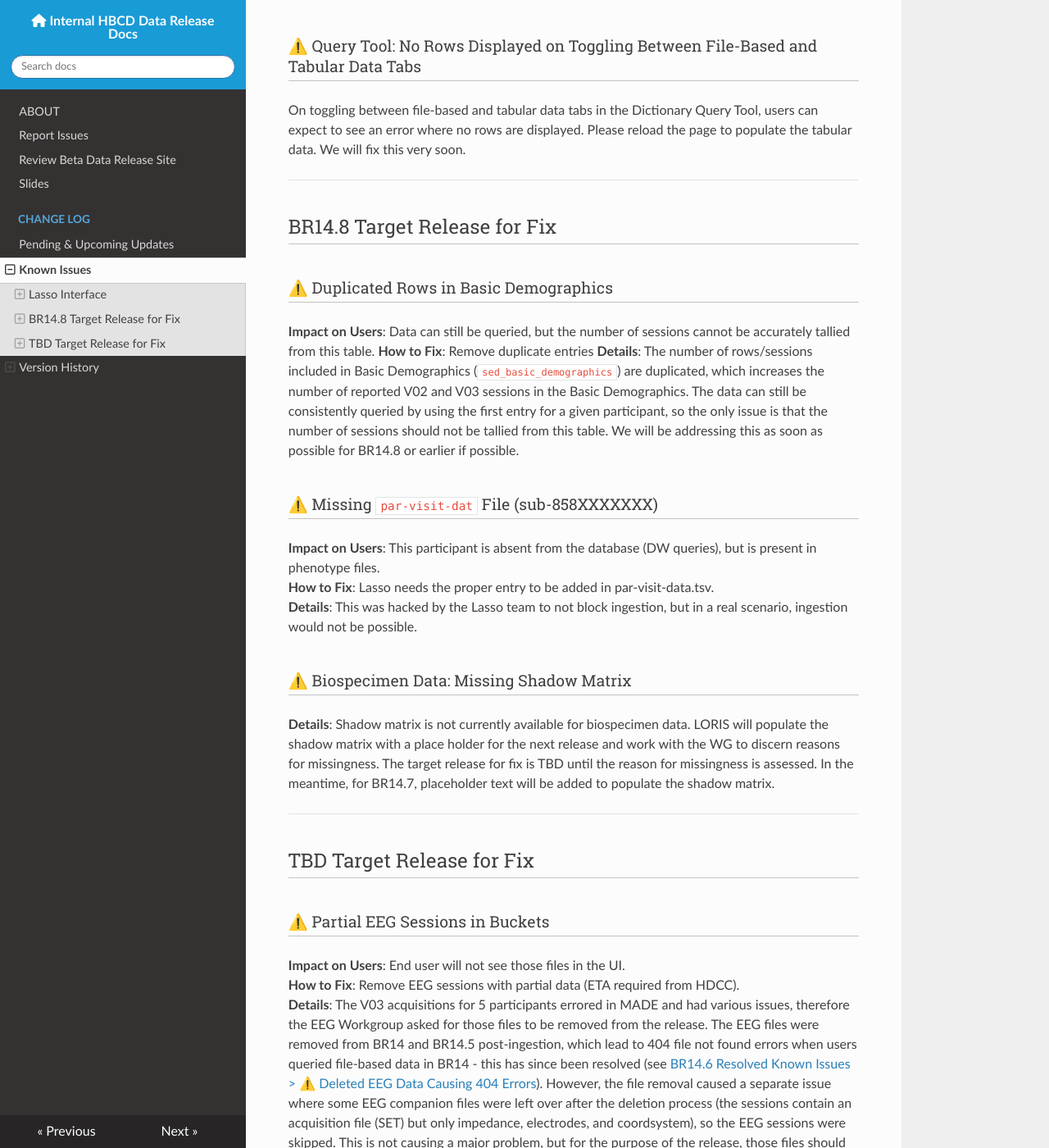
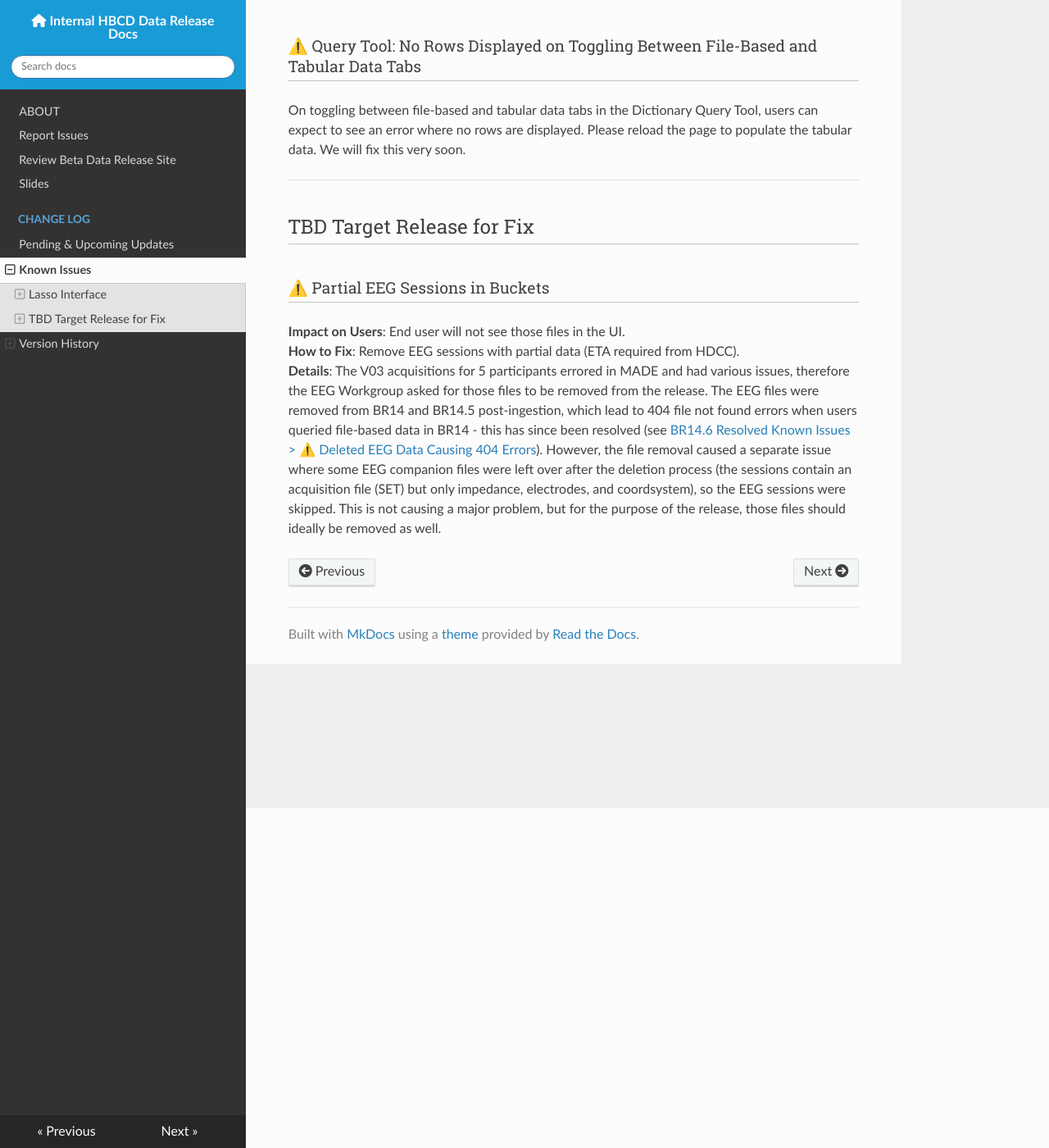
Before and after one commit to DCAN-Labs/hbcd-docs-internal, an MkDocs documentation site: the page built from docs/changelog/knownissues.md, in a window 1280 px wide and 1400 px high, scrolled down 415 px. Shown: the whole window at 82% size. Built offline with MkDocs 1.6.1, drawn with Linux system fonts in a browser that asks for light colours; nearby versions of some CDN libraries; some of the changed text lies outside the part shown.

Commit message:
add BR14.8

```diff
--- a/docs/changelog/knownissues.md
+++ b/docs/changelog/knownissues.md
@@ -9,29 +9,8 @@ On toggling between file-based and tabular data tabs in the Dictionary Query Too
 
 ---------------
 
-## BR14.8 Target Release for Fix
-
-### ⚠️ Duplicated Rows in Basic Demographics
-**Impact on Users**: Data can still be queried, but the number of sessions cannot be accurately tallied from this table.
-**How to Fix**: Remove duplicate entries
-**Details**: The number of rows/sessions included in Basic Demographics (`sed_basic_demographics`) are duplicated, which increases the number of reported V02 and V03 sessions in the Basic Demographics. The data can still be consistently queried by using the first entry for a given participant, so the only issue is that the number of sessions should not be tallied from this table. We will be addressing this as soon as possible for BR14.8 or earlier if possible.
-
-### ⚠️ Missing `par-visit-dat` File (sub-858XXXXXXX)
-**Impact on Users**: This participant is absent from the database (DW queries), but is present in phenotype files.
-**How to Fix**: Lasso needs the proper entry to be added in par-visit-data.tsv.
-**Details**: This was hacked by the Lasso team to not block ingestion, but in a real scenario, ingestion would not be possible.
-
-### ⚠️ Biospecimen Data: Missing Shadow Matrix
-**Details**: Shadow matrix is not currently available for biospecimen data. LORIS will populate the shadow matrix with a place holder for the next release and work with the WG to discern reasons for missingness. The target release for fix is TBD until the reason for missingness is assessed. In the meantime, for BR14.7, placeholder text will be added to populate the shadow matrix.
-
--------
-
 ## TBD Target Release for Fix
 ### ⚠️ Partial EEG Sessions in Buckets
 **Impact on Users**: End user will not see those files in the UI.
 **How to Fix**: Remove EEG sessions with partial data (ETA required from HDCC).
 **Details**: The V03 acquisitions for 5 participants errored in MADE and had various issues, therefore the EEG Workgroup asked for those files to be removed from the release. The EEG files were removed from BR14 and BR14.5 post-ingestion, which lead to 404 file not found errors when users queried file-based data in BR14 - this has since been resolved (see [BR14.6 Resolved Known Issues > ⚠️ Deleted EEG Data Causing 404 Errors](versions/BR14.6.md/#deleted-eeg-data-causing-404-errors)). However, the file removal caused a separate issue where some EEG companion files were left over after the deletion process (the sessions contain an acquisition file (SET) but only impedance, electrodes, and coordsystem), so the EEG sessions were skipped. This is not causing a major problem, but for the purpose of the release, those files should ideally be removed as well.
-
-### ⚠️ Missing Shadow Matrices
-**How to Fix**: TBD (Review required from LORIS).
-**Details**: Shadow matrices are missing for BrainSwipes (should not be considered yet) and the BioSpecimen data, which follows a different process and for which we currently do not have a clear way to populate blank fields.
--- a/mkdocs.yml
+++ b/mkdocs.yml
@@ -43,6 +43,7 @@ nav:
     - Pending & Upcoming Updates: changelog/pending.md
     - Known Issues: changelog/knownissues.md
     - Version History:
+        - Beta Release 14.8: changelog/versions/BR14.8.md
         - Beta Release 14.7: changelog/versions/BR14.7.md
         - Beta Release 14.6: changelog/versions/BR14.6.md
         - Beta Release 14.5: changelog/versions/BR14.5.md
```
Also changed, not shown: docs/changelog/versions/BR14.8.md (added, +90 -0 lines).
